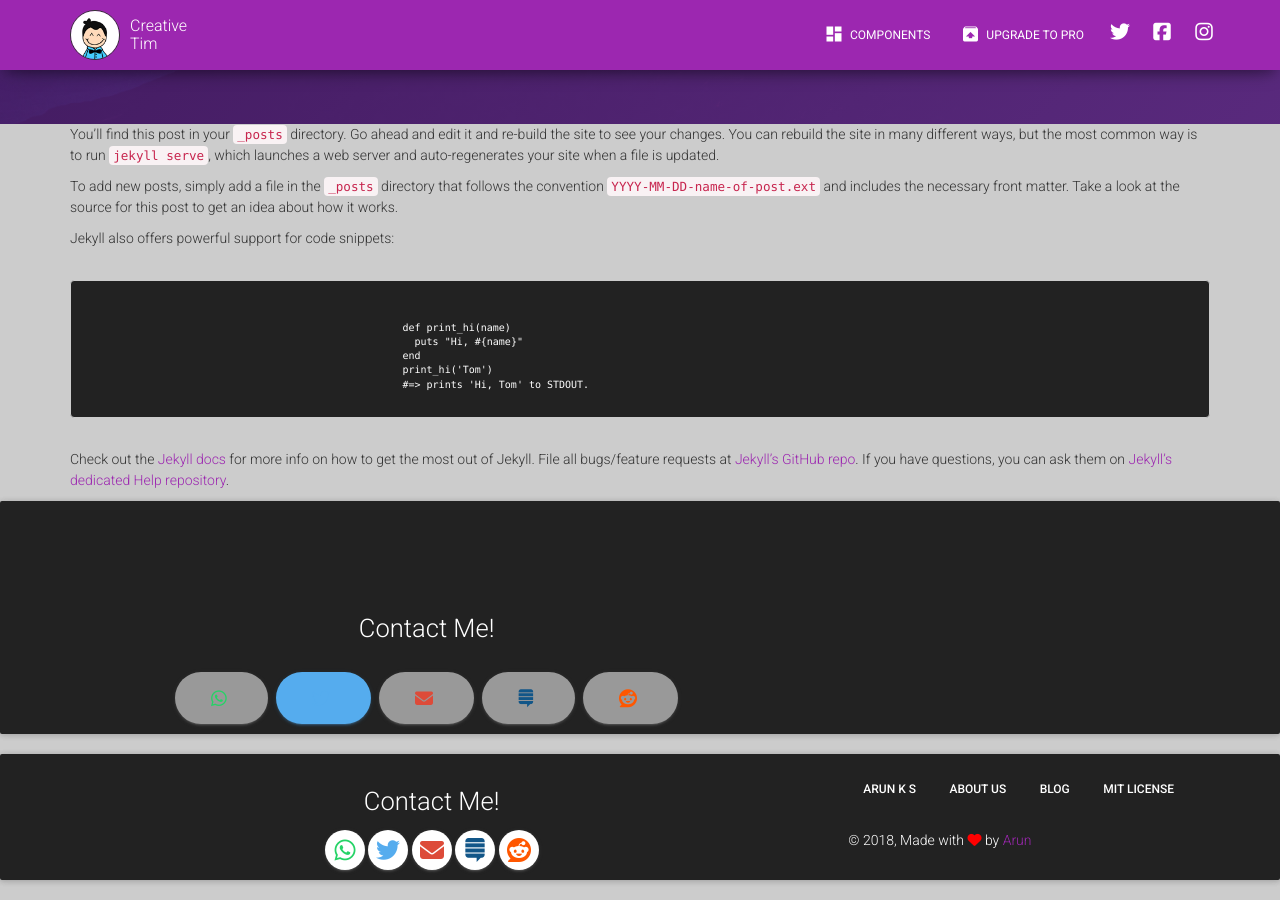
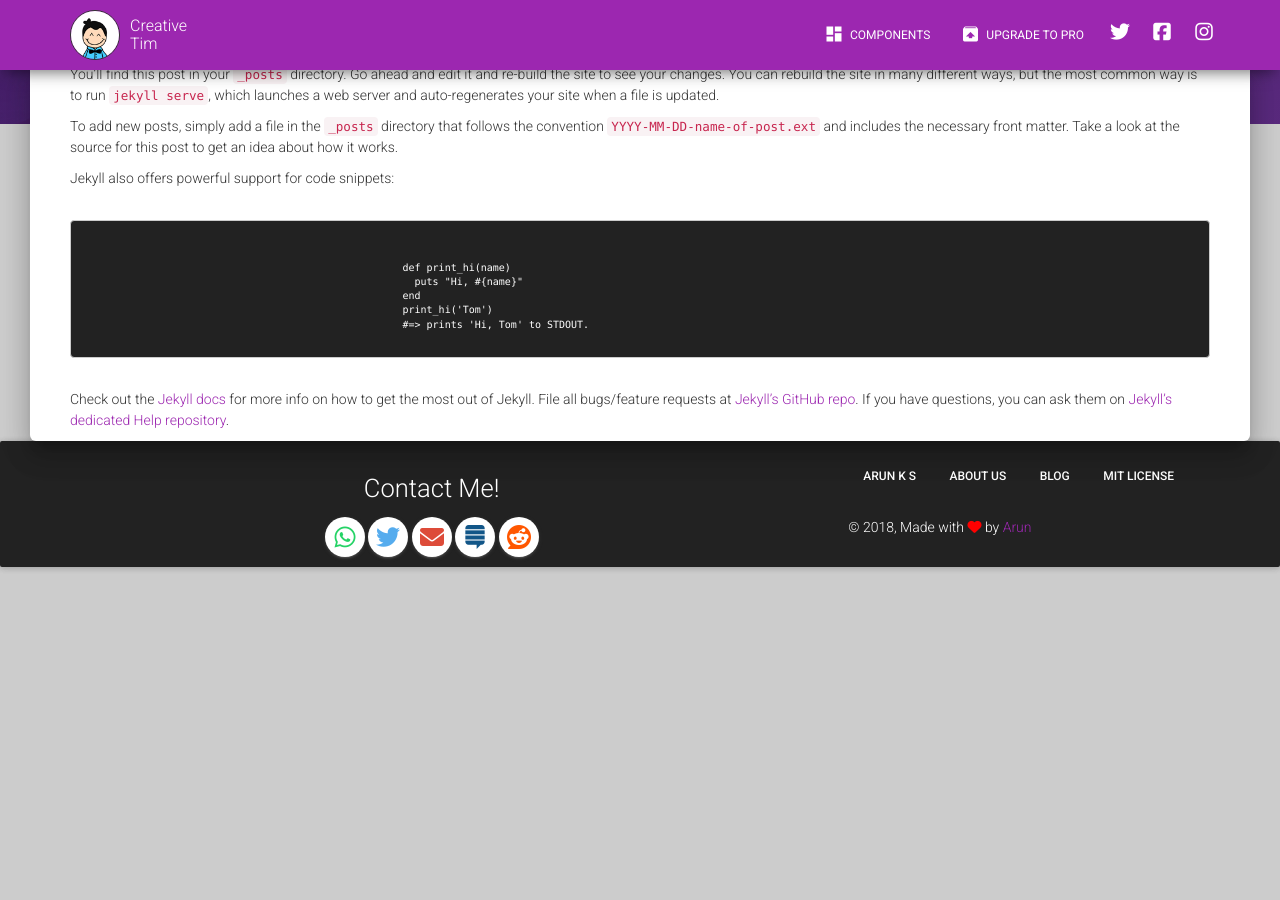
Before and after one commit to tip4programs/imbue, a Jekyll site: the page built from _posts/2016-04-24-welcome-to-jekyll.md, in a window 1280 px wide and 900 px high, scrolled down 686 px. Built offline with Jekyll 4.4.1, drawn with Linux system fonts in a browser that asks for light colours; nearby versions of some CDN libraries; after the commit the page ends 1273 px from its top, so only the background shows below that.

Commit message:
Update post.html

```diff
--- a/_layouts/post.html
+++ b/_layouts/post.html
@@ -2,19 +2,18 @@
 <head>
 {% include head.html %}
 </head>
-  <body class="index-page sidebar-collapse">
+
+<body class="index-page">
   {% include navbar.html %}
-    <div class="wrapper">
   {% include hero_header.html %}
-    {% if page.subtitle %}
-    <h4 class="title">{{ page.subtitle }}</h4>
-    {% endif %}
-      <div class="container text-container">
-    {{ content }}
+
+	<!-- you can use the class main-raised if you want the main area to be as a page with shadows -->
+	<div class="main main-raised">
+		<div class="container">
+      {% include content.html %}
   	</div>
-      {% include contact.html %}
+	</div>
     {% include footer.html %}
-    </div>
 </body>
   {% include js.html %}
 </html>
```
Lines whose indentation alone changed are shown as unchanged.
